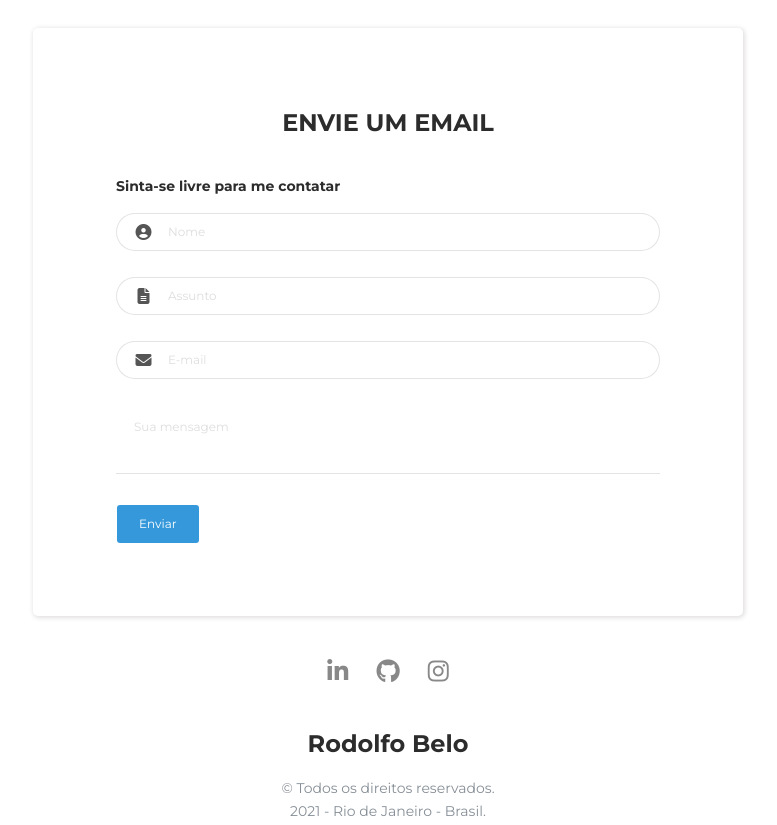
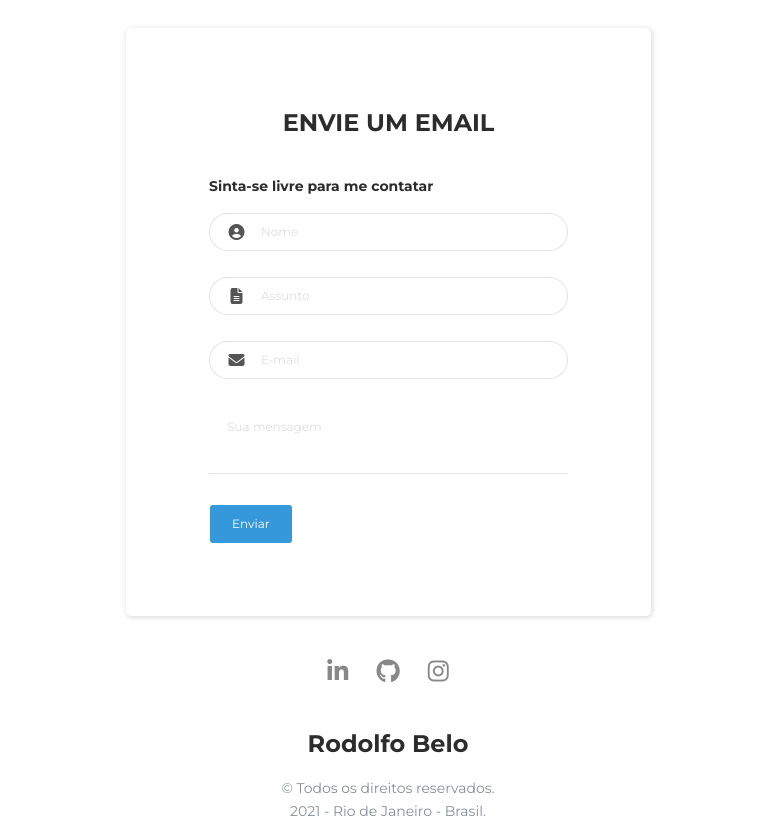
Before and after one commit to RodolfoBelo19/ResumeV2.1, a plain HTML site: page index.html in a window 1280 px wide. Shown: the part 4457-5282 px from the top of the page, without its empty margins (252-1029 px from the left). Drawn offline with nearby package versions, Linux system fonts and the light colour scheme; files whose address does not match are found by name.

Commit message:
fix responsive

```diff
--- a/index.html
+++ b/index.html
@@ -393,7 +393,7 @@
         </div>
       <div class="container d-flex justify-content-center">
 
-        <div class="col-sm-8">
+        <div class="col-sm-12 col-md-6 col-12">
           <div class="card mb-0 p-5" data-aos="zoom-in">
             <div class="h4 text-center title" style="text-transform: uppercase;">Envie um email</div>
             <!-- <div class="row"> -->
```
